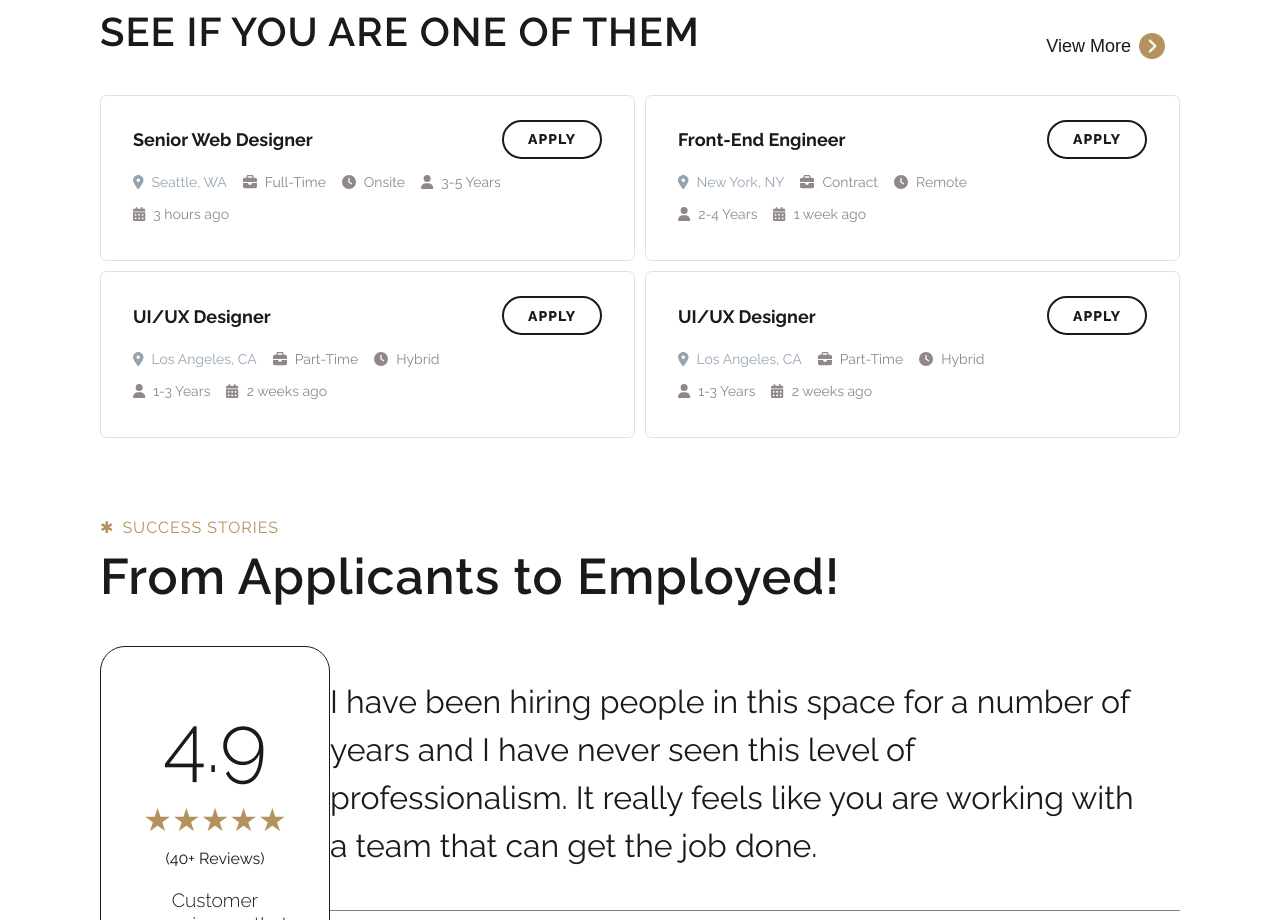
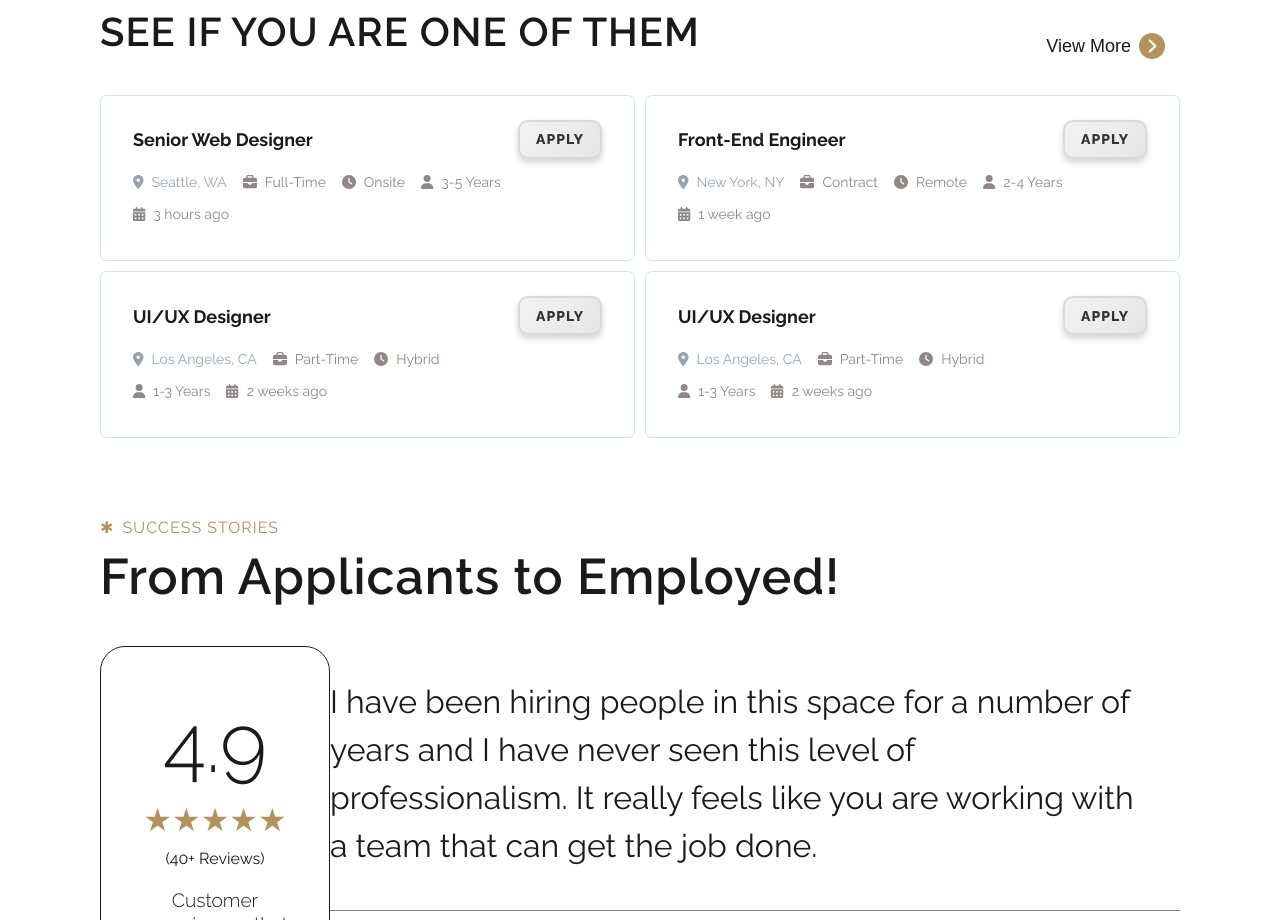
Before and after one commit to ShiviiSonii/UniqueHR, a React (Vite) app: page / in a window 1280 px wide. Shown: the part 2960-3880 px from the top of the page. Built offline with nearby package versions, Linux system fonts and the light colour scheme.

Commit message:
button style changed

```diff
--- a/src/components/TopListing.jsx
+++ b/src/components/TopListing.jsx
@@ -71,7 +71,7 @@ function TopListing() {
               </span>
             </p>
           </div>
-          <Link to="/" className="btn-apply">
+          <Link to="/" className="btn-apply button">
             Apply
           </Link>
         </div>
--- a/src/styles/TopListing.css
+++ b/src/styles/TopListing.css
@@ -107,21 +107,51 @@
 
 .btn-apply {
   text-transform: uppercase;
-  font-size: 0.875rem;
+  font-size: 14px;
   font-weight: 800;
   letter-spacing: 1px;
-  background-color: transparent;
-  color: var(--text-color);
-  border: 2px solid var(--text-color);
-  padding: 0.6rem 1.5rem;
-  border-radius: 2rem;
+  background: linear-gradient(135deg, #f2f2f2, #e6e6e6);
+  color: #333;
+  border: 2px solid #d9d9d9;
+  padding: 0.6rem 1rem;
+  border-radius: 10px;
   text-decoration: none;
+  display: inline-block;
+  text-align: center;
+  transition: all 0.3s ease-in-out;
+  cursor: pointer;
+  box-shadow: 0 4px 6px rgba(52, 50, 50, 0.2), 0 1px 3px rgba(237, 233, 233, 0.15);
+}
+
+[data-theme="dark"] .btn-apply{
+  box-shadow: 0 8px 8px rgba(248, 244, 244, 0.2), 0 1px 3px rgba(247, 237, 237, 0.15);
 }
 
 .btn-apply:hover {
-  background-color: var(--bg-color);
-  color: var(--text-color);
-  border: 2px solid var(--text-color);
+  background: linear-gradient(135deg, #e6e6e6, #cccccc);
+  color: #222;
+  border-color: #b3b3b3;
+  box-shadow: 0 6px 8px rgba(255, 255, 255, 0.3), 0 2px 4px rgba(255, 255, 255, 0.2);
+  transform: translateY(-2px);
+}
+
+.btn-apply:active {
+  transform: translateY(1px);
+  box-shadow: 0 3px 5px rgba(255, 255, 255, 0.2), 0 1px 2px rgba(255, 255, 255, 0.15);
+}
+
+.btn-apply:focus {
+  outline: 3px solid #cccccc;
+  outline-offset: 3px;
+}
+
+.btn-apply:disabled {
+  background: linear-gradient(135deg, #f9f9f9, #f2f2f2);
+  color: #aaa;
+  border: 2px solid #ddd;
+  cursor: not-allowed;
+  opacity: 0.6;
+  box-shadow: 0 2px 3px rgba(255, 255, 255, 0.1);
 }
 
 
```
